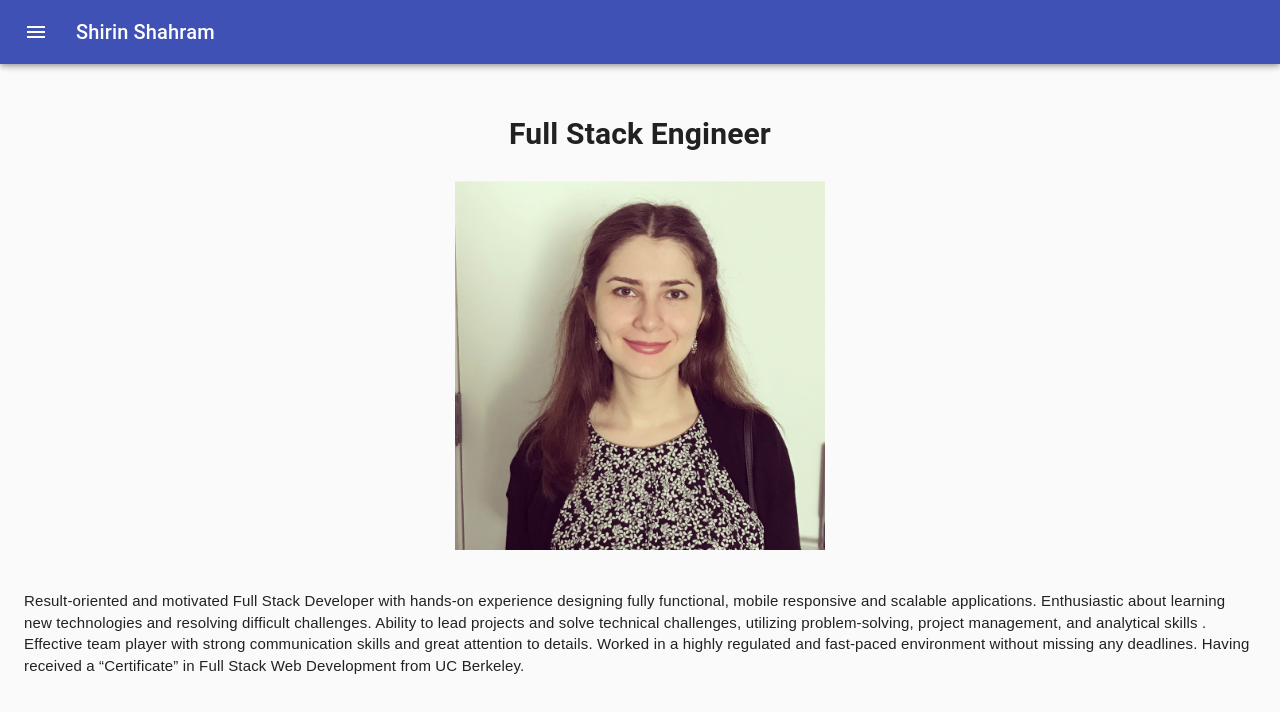
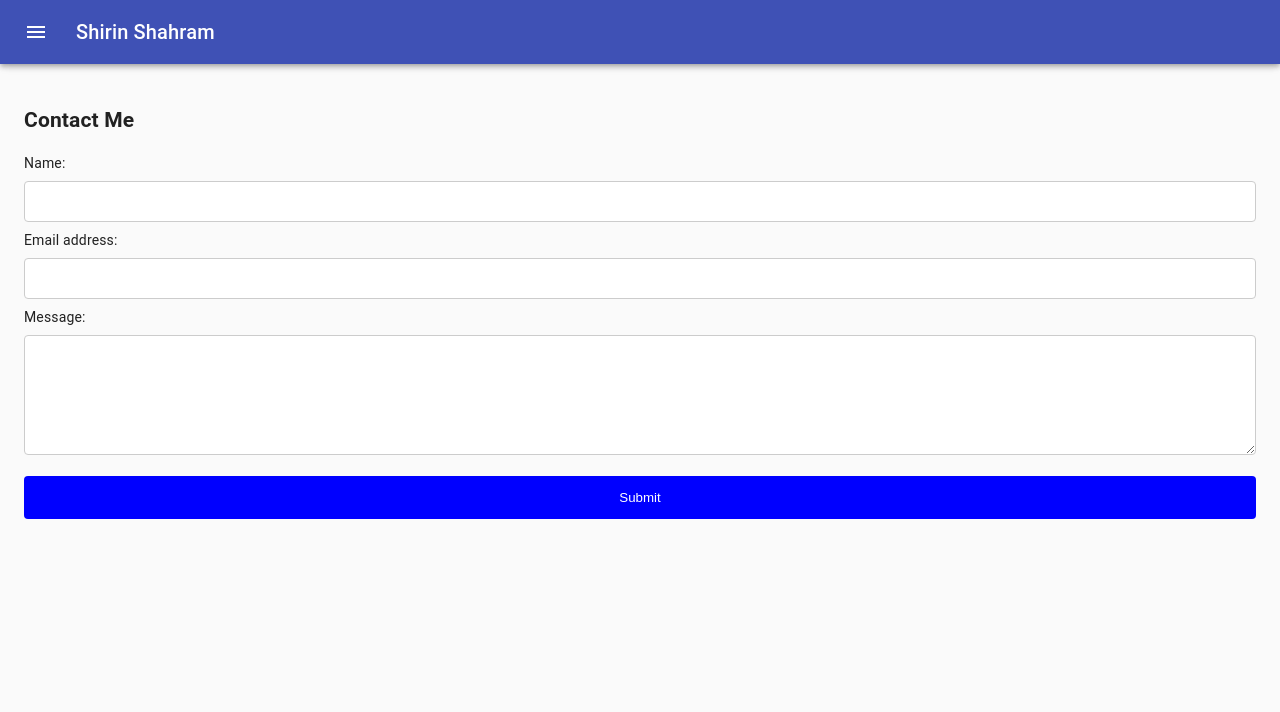
Before and after one commit to sshahram/react-portfolio, a React (Create React App) app: page /Contact in a window 1280 px wide. Shown: the top 712 px of the page. Built offline with nearby package versions, Linux system fonts and the light colour scheme.

Commit message:
create contact form

```diff
--- a/src/App.js
+++ b/src/App.js
@@ -1,7 +1,8 @@
 import Header from './components/Header';
 import { Switch, Route } from 'react-router-dom';
 import About from './components/About';
-import Portfolio from './components/Portfolio'
+import Portfolio from './components/Portfolio';
+import Contact from './components/Contact';
 
 function App() {
   return (
@@ -9,6 +10,7 @@
       <Header>
         <Switch>
           <Route path='/Portfolio' component={Portfolio} />
+          <Route path='/Contact' component={Contact} />
           <Route path='/' component={About} />
         </Switch>
       </Header>
--- /dev/null
+++ b/src/components/Contact/index.js
@@ -0,0 +1,66 @@
+import React, { useState } from 'react';
+import { validateEmail } from '../../utils/helpers';
+
+function ContactForm() {
+    const [formState, setFormState] = useState({ name: '', email: '', message: '' });
+    const { name, email, message } = formState;
+    const [errorMessage, setErrorMessage] = useState('');
+
+    // this function will sync the internal state of the component formState with the use input from the DOM
+    function handleChange(e) {
+        if (e.target.name === 'email') {
+            const isValid = validateEmail(e.target.value);
+            console.log(isValid);
+            // isValid conditional statement
+            if (!isValid) {
+                setErrorMessage('Your email is invalid.');
+            } else {
+                setErrorMessage('');
+            }
+        } else {
+            if (!e.target.value.length) {
+                setErrorMessage(`${e.target.name} is required.`);
+            } else {
+                setErrorMessage('');
+            }
+        }
+        // console.log('errorMessage', errorMessage);
+        if (!errorMessage) {
+            setFormState({ ...formState, [e.target.name]: e.target.value });
+        }
+    }
+
+    // console.log(formState);
+
+    function handleSubmit(e) {
+        e.preventDefault();
+        console.log(formState);
+    }
+    return (
+        <section>
+            <h1>Contact Me</h1>
+            <form id="contact-form" onSubmit={handleSubmit}>
+                <div>
+                    <label htmlFor="name">Name:</label>
+                    <input type="text" defaultValue={name} onBlur={handleChange} name="name" />
+                </div>
+                <div>
+                    <label htmlFor="email">Email address:</label>
+                    <input type="email" defaultValue={email} name="email" onBlur={handleChange} />
+                </div>
+                <div>
+                    <label htmlFor="message">Message:</label>
+                    <textarea name="message" defaultValue={message} onBlur={handleChange} row="5" />
+                </div>
+                {errorMessage && (
+                    <div>
+                        <p className="error-text">{errorMessage}</p>
+                    </div>
+                )}
+                <button data-testid="button" type="submit">Submit</button>
+            </form>
+        </section>
+    );
+}
+
+export default ContactForm;
--- a/src/index.css
+++ b/src/index.css
@@ -30,3 +30,34 @@
   font-size: 15px;
   font-family: Arial, Helvetica, sans-serif;
 }
+
+/* Contact Form Styles */
+input, textarea {
+  width: 100%;
+  padding: 12px 20px;
+  margin: 8px 0;
+  display: inline-block;
+  border: 1px solid #ccc;
+  border-radius: 4px;
+  box-sizing: border-box;
+}
+
+button[type=submit] {
+  width: 100%;
+  background-color: blue;
+  color: white;
+  padding: 14px 20px;
+  margin: 8px 0;
+  border: none;
+  border-radius: 4px;
+  cursor: pointer;
+}
+
+input[type=submit]:hover {
+  background-color: #45a049;
+}
+
+textarea {
+	height: 120px;
+
+}
--- /dev/null
+++ b/src/utils/helpers.js
@@ -0,0 +1,8 @@
+export function capitalizeFirstLetter(string) {
+    return string.charAt(0).toUpperCase() + string.slice(1);
+  }
+
+  export function validateEmail(email) {
+    var re = /^(([^<>()[\]\\.,;:\s@"]+(\.[^<>()[\]\\.,;:\s@"]+)*)|(".+"))@((\[[0-9]{1,3}\.[0-9]{1,3}\.[0-9]{1,3}\.[0-9]{1,3}\])|(([a-zA-Z\-0-9]+\.)+[a-zA-Z]{2,}))$/;
+    return re.test(String(email).toLowerCase());
+  }
```
